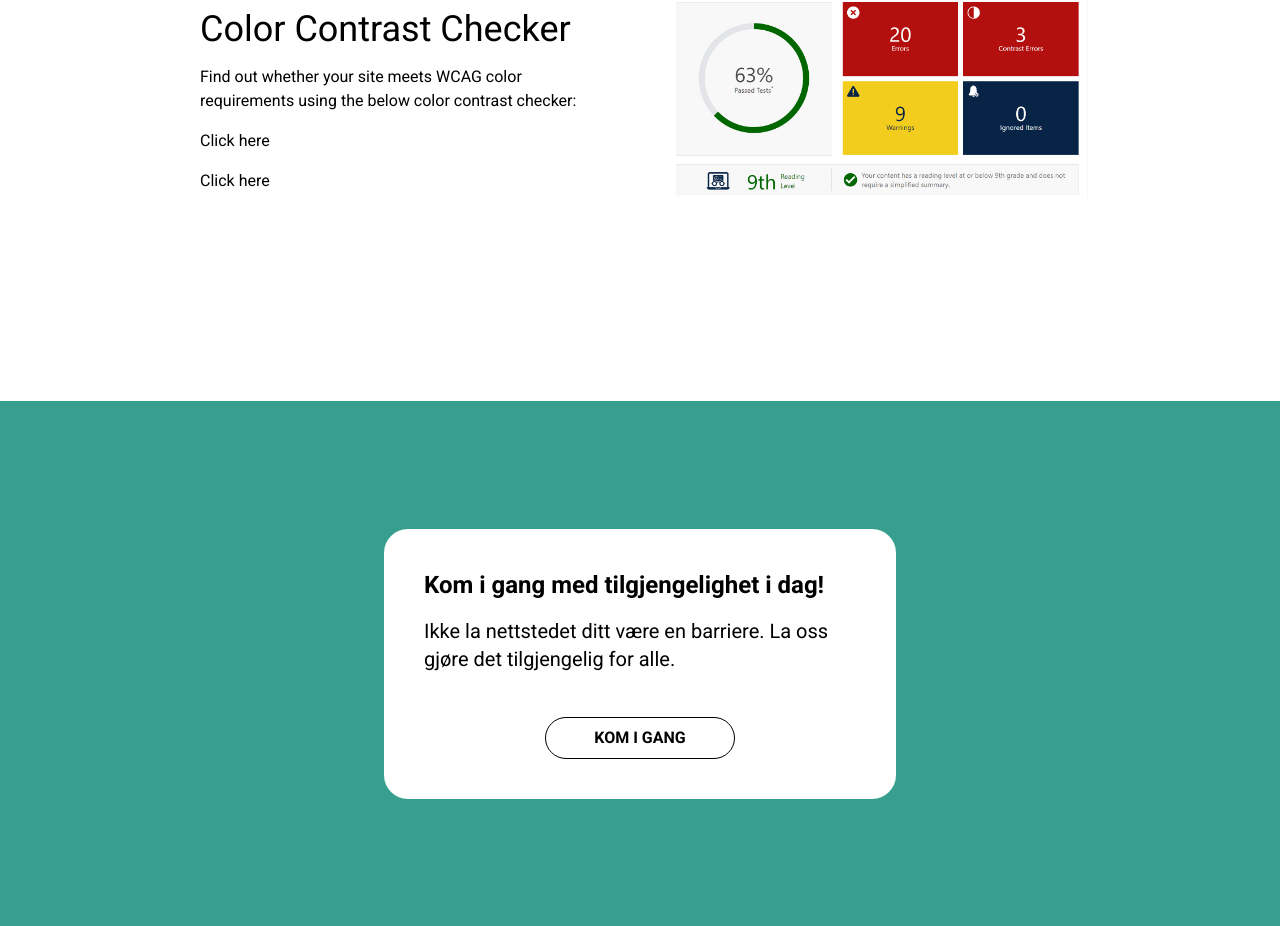
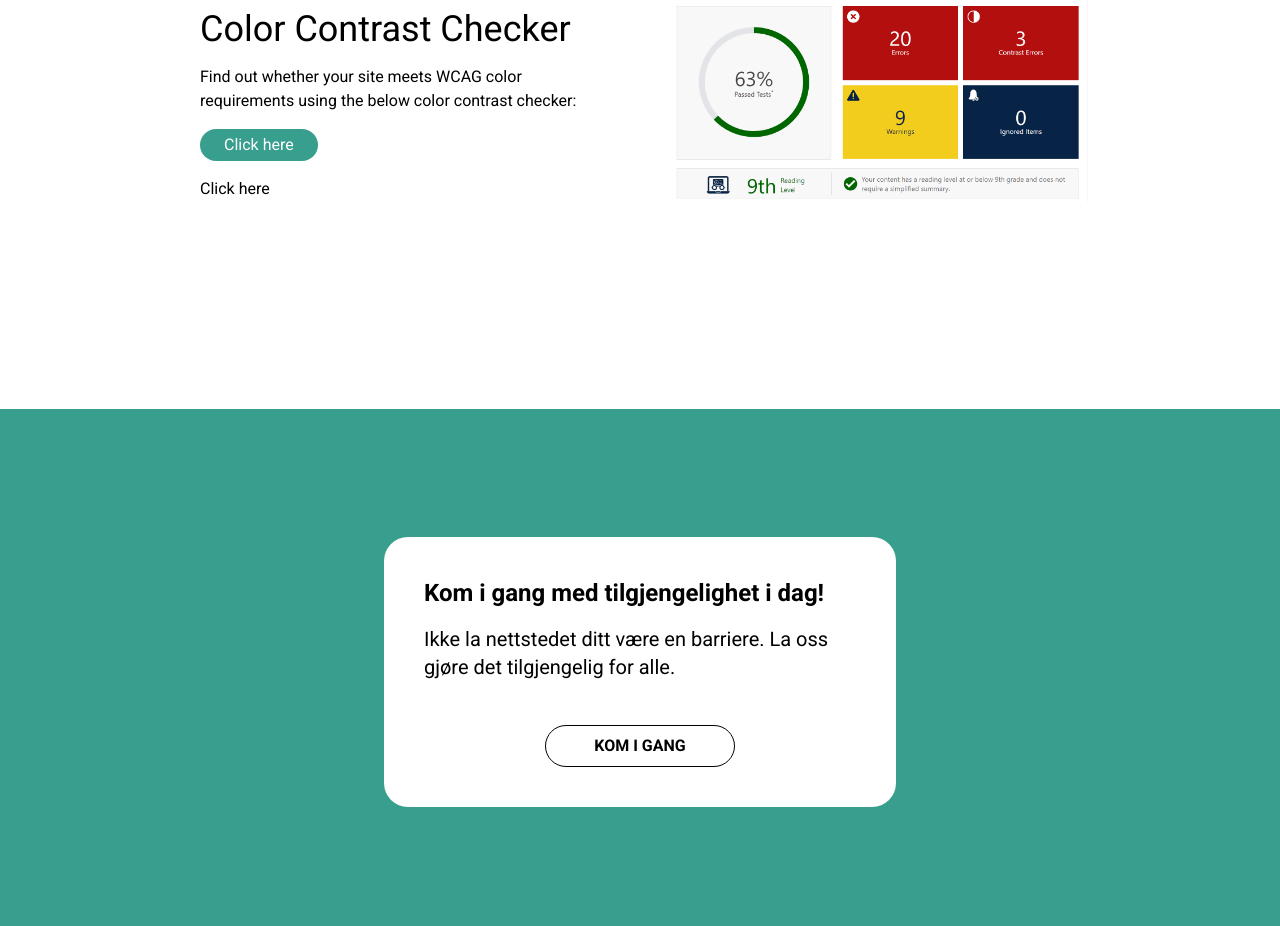
Before and after one commit to Amrit199/accessinor, a Next.js app: page /products in a window 1280 px wide. Shown: the part 978-1904 px from the top of the page. Built offline with nearby package versions, Linux system fonts and the light colour scheme.

Commit message:
Update page.jsx

```diff
--- a/app/(site)/products/page.jsx
+++ b/app/(site)/products/page.jsx
@@ -53,7 +53,7 @@ const page = () => {
             <p className="text-md">
             Find out whether your site meets WCAG color requirements using the below color contrast checker:
             </p>
-            <button classname="flex items-center justify-center gap-1 cursor-pointer flex-nowrap bg-primary hover:bg-p-hover text-white px-6 py-1 rounded-full">
+            <button className="flex items-center justify-center gap-1 cursor-pointer flex-nowrap bg-primary hover:bg-p-hover text-white px-6 py-1 rounded-full">
               Click here
             </button>
             <Link href={`/products/contrastchecker`}>
```
